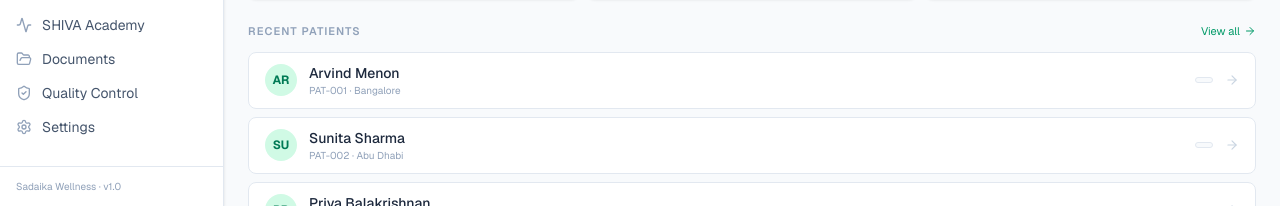
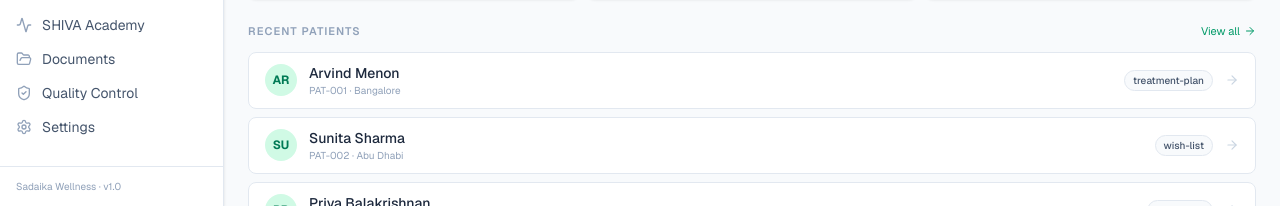
Before and after one commit to poornachandra-bairy/ayusurance-1.0, a Next.js app: page /dashboard in a window 1280 px wide. Shown: the part 594-800 px from the top of the page. Built offline with nearby package versions, Linux system fonts and the light colour scheme.

Commit message:
Fix Patient type error: use currentStage instead of currentWorkflowStage

```diff
--- a/app/(ops)/dashboard/DashboardPage.tsx
+++ b/app/(ops)/dashboard/DashboardPage.tsx
@@ -143,7 +143,7 @@ export function DashboardPage() {
         </div>
         <div className="space-y-2">
           {patients.slice(0, 6).map((p) => {
-            const wf = p.currentWorkflowStage;
+            const wf = p.currentStage;
             return (
               <Link key={p.id} href={`/patients/${p.id}`}
                 className="flex items-center gap-3 rounded-lg border border-slate-200 bg-white px-4 py-2.5 hover:bg-slate-50 transition-colors">
```
